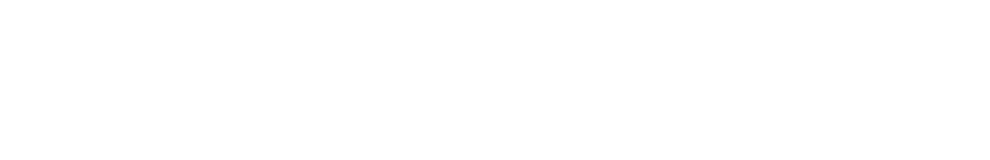
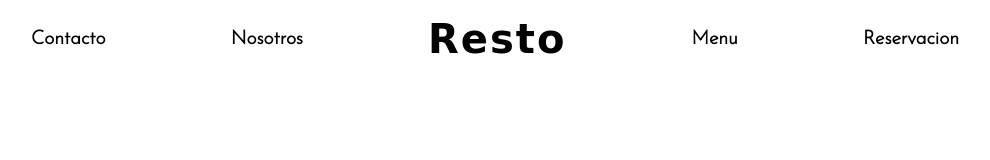
Before and after one commit to HaideeCardy/Resto, a plain HTML site: page index.html in a window 1280 px wide. Shown: the whole page, without its empty margins (145-1135 px from the left). Drawn offline with Linux system fonts and the light colour scheme; a web font is replaced by a local one.

Commit message:
add header section

```diff
--- a/index.html
+++ b/index.html
@@ -5,9 +5,26 @@
   <meta http-equiv="X-UA-Compatible" content="IE=edge">
   <meta name="viewport" content="width=device-width, initial-scale=1.0">
   <title>Resto</title>
+  <link rel="preconnect" href="https://fonts.googleapis.com">
+  <link rel="preconnect" href="https://fonts.gstatic.com" crossorigin>
+  <link href="https://fonts.googleapis.com/css2?family=Josefin+Sans:wght@300&family=Rancho&display=swap" rel="stylesheet">
+  <script src="https://kit.fontawesome.com/fa5bca8cab.js" crossorigin="anonymous"></script>
   <link rel="stylesheet" href="style.css">
 </head>
 <body>
-
+  <header>
+    <nav>
+      <ul>
+        <li>Contacto</li>
+        <li>Nosotros</li>
+        <li id="logo">Resto</li>
+        <li>Menu</li>
+        <li>Reservacion</li>
+        <li id="burger-menu"><i class="fa-solid fa-bars"></i></li>
+      </ul>
+    </nav>
+  </header>
+  <main></main>
+  <footer></footer>
 </body>
 </html>
--- a/style.css
+++ b/style.css
@@ -0,0 +1,70 @@
+/* Reset CSS */
+* {
+  box-sizing: border-box;
+  margin:0;
+  padding:0;
+}
+
+body {
+  font-family: 'Josefin Sans', sans-serif;
+}
+
+main,header {
+  padding: 1rem;
+}
+
+img {
+  /* default all images to 100% */
+  width: 100%;
+}
+
+/* header style start */
+header nav ul li {
+  display: none;
+}
+
+#logo {
+  display: inline;
+  font-size: 2.5rem;
+  letter-spacing: 2px;
+  font-family: 'Rancho', cursive;
+}
+
+#burger-menu {
+  display: inline;
+  float: right;
+  font-size: 1.6rem;
+}
+
+/* header style end */
+
+/* header style start */
+/* header style end */
+
+@media screen and (min-width:725px){
+
+  body {
+    max-width: 960px;
+    margin: 0 auto;
+  }
+
+  main {
+    padding: 0;
+  }
+
+  header nav ul {
+    display: flex;
+    justify-content: space-between;
+    align-items: center;
+  }
+
+  header nav ul li {
+    display: inline;
+    font-weight: bold;
+    font-size: 1.2rem;
+  }
+
+  #burger-menu {
+    display: none;
+  }
+}
```
